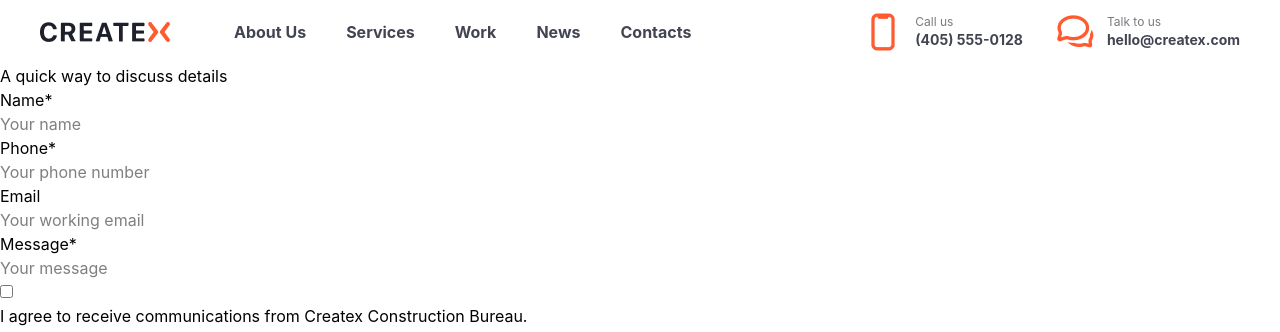
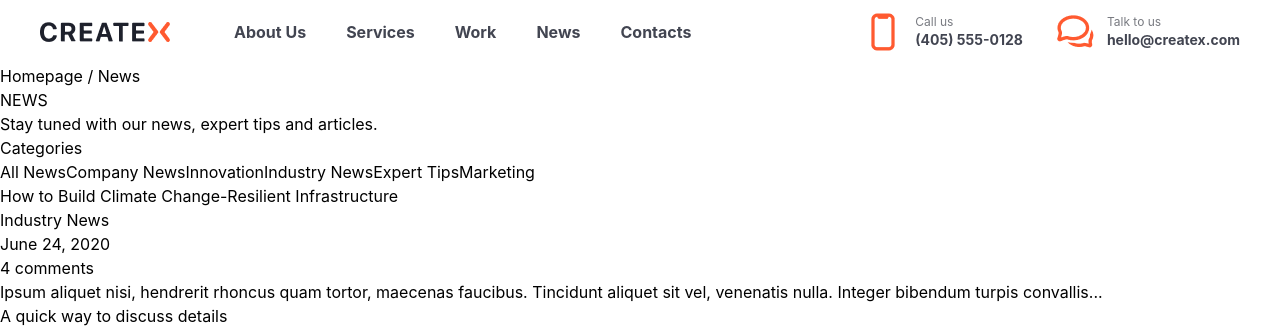
Before and after one commit to morrowe/CreateX, a React (Vite) app in the folder frontend/vite-project/: page /news in a window 1280 px wide. Shown: the top 332 px of the page. Built offline with nearby package versions, Linux system fonts and the light colour scheme.

Commit message:
Update News.tsx

```diff
--- a/frontend/vite-project/src/News/News.tsx
+++ b/frontend/vite-project/src/News/News.tsx
@@ -5,9 +5,40 @@ function News() {
 
   return (
     <>
-        <main>
+      <main>
+        <section>
+          <p>Homepage / News</p>
+          <h1>NEWS</h1>
+          <p>Stay tuned with our news, expert tips and articles.</p>
+        </section>
+        <section>
+          <h2>Categories</h2>
+          <div>
+            <button>All News</button>
+            <button>Company News</button>
+            <button>Innovation</button>
+            <button>Industry News</button>
+            <button>Expert Tips</button>
+            <button>Marketing</button>
+          </div>
+          <div>
 
-        </main>
+            <div>
+              <div></div>
+              <div>
+                <h3>How to Build Climate Change-Resilient Infrastructure</h3>
+                <div>
+                  <p>Industry News</p>
+                  <p>June 24, 2020</p>
+                  <p>4 comments</p>
+                </div>
+                <p>Ipsum aliquet nisi, hendrerit rhoncus quam tortor, maecenas faucibus. Tincidunt aliquet sit vel, venenatis nulla. Integer bibendum turpis convallis...</p>
+              </div>
+            </div>
+
+          </div>
+        </section>
+      </main>
     </>
   )
 }
```
